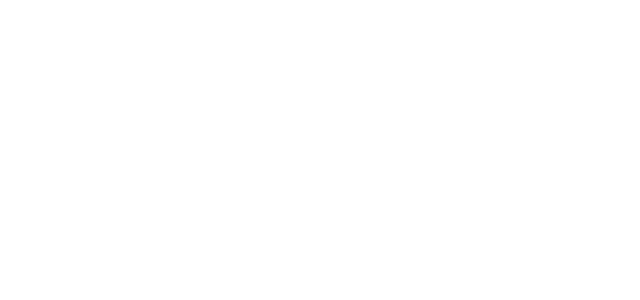
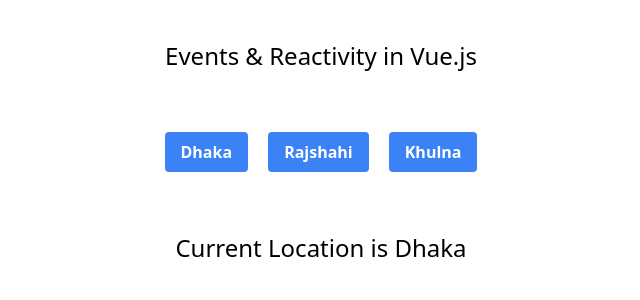
Before and after one commit to chaudhuree/vue_events_reactivity, a Vue app: page / in a window 1280 px wide. Shown: the top 300 px of the page, without its empty margins (319-959 px from the left). Built offline with nearby package versions, Linux system fonts and the light colour scheme.

Commit message:
how to use click event and ref

```diff
--- a/src/App.vue
+++ b/src/App.vue
@@ -1,4 +1,28 @@
-<script setup></script>
-<template></template>
+<script setup>
+import {ref} from 'vue'
+const location = ref("Dhaka")
 
-<style lang="scss" scoped></style>
+function changeLocation(newLocation){
+  location.value = newLocation
+}
+</script>
+
+<template>
+  <section class="container mx-auto flex items-center flex-col">
+        <h1 class="text-center text-2xl py-10">Events & Reactivity in Vue.js</h1>
+        <div class="container mx-auto flex space-x-5 justify-center m-5">
+            <button class="bg-blue-500 hover:bg-blue-700 text-white font-bold py-2 px-4 rounded" @click="changeLocation('Dhaka')">
+                Dhaka
+            </button>
+            <button class="bg-blue-500 hover:bg-blue-700 text-white font-bold py-2 px-4 rounded" @click="changeLocation('Rajshahi')">
+                Rajshahi
+            </button>
+            <button class="bg-blue-500 hover:bg-blue-700 text-white font-bold py-2 px-4 rounded" @click="changeLocation('Khulna')">
+                Khulna
+            </button>
+        </div>
+        <h1 class="text-2xl m-10">Current Location is {{ location }}</h1>
+    </section>
+</template>
+
+<style scoped></style>
```
